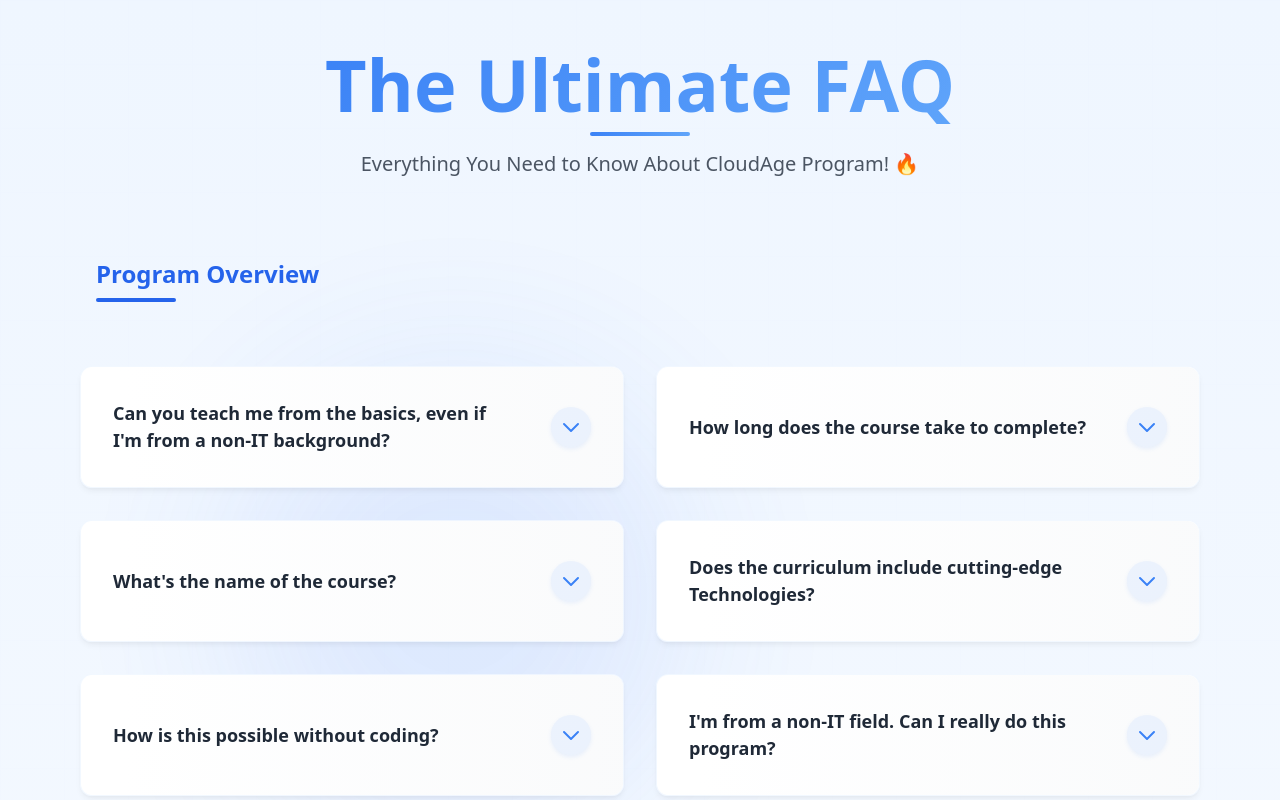
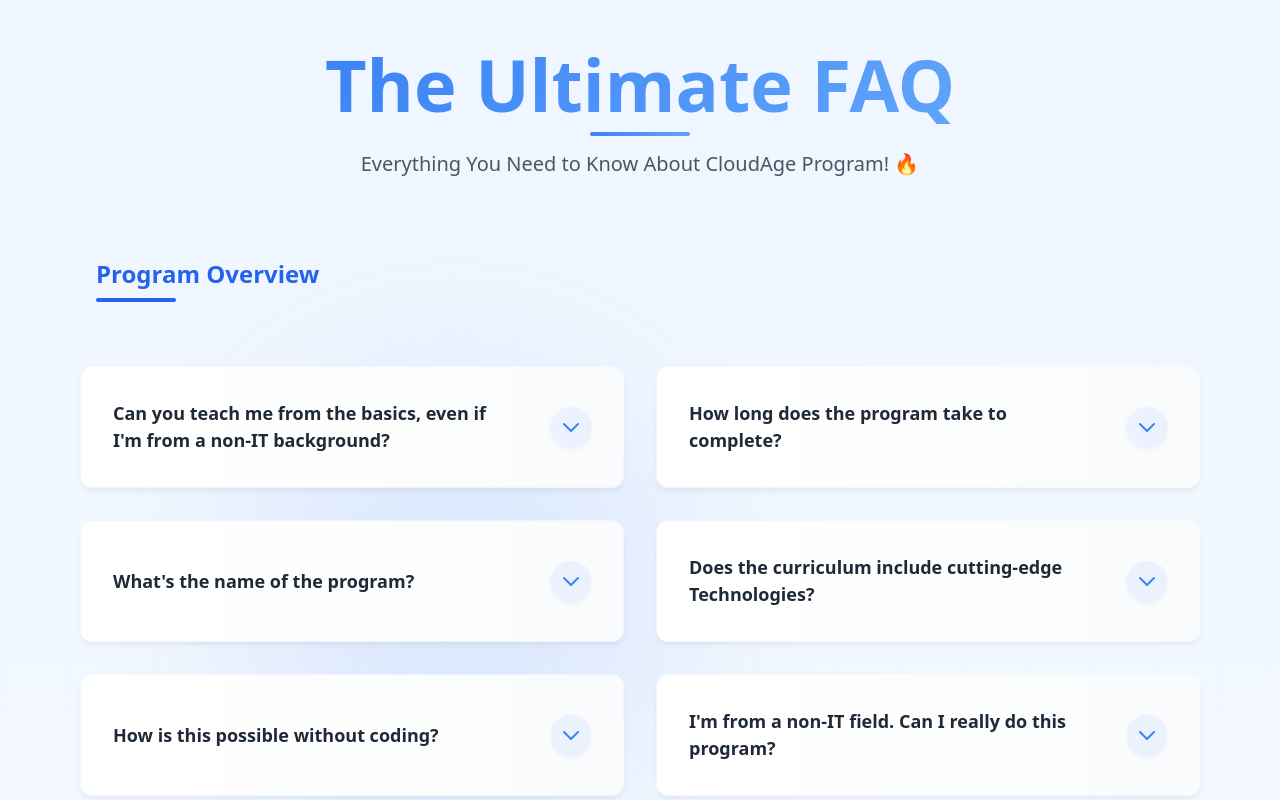
Before and after one commit to zaidzameer010/landing-page, an Angular app: page /faq in a window 1280 px wide. Built offline with nearby package versions, Linux system fonts and the light colour scheme.

Commit message:
course -> program

```diff
--- a/src/app/components/faq/faq.component.ts
+++ b/src/app/components/faq/faq.component.ts
@@ -31,15 +31,15 @@
     const titles = [
       // Program Overview [0-6]
       'Can you teach me from the basics, even if I\'m from a non-IT background?',
-      'How long does the course take to complete?',
-      'What\'s the name of the course?',
+      'How long does the program take to complete?',
+      'What\'s the name of the program?',
       'Does the curriculum include cutting-edge Technologies?',
       'How is this possible without coding?',
       'I\'m from a non-IT field. Can I really do this program?',
       'Does the IT industry value fresh talent?',
 
       // Learning Experience [7-12]
-      'Can I complete this course while working a full-time job?',
+      'Can I complete this program while working a full-time job?',
       'Are online and offline sessions delivered by the same expert trainers?',
       'Will I have access to recorded sessions?',
       'Will I get help during the project completion stage?',
@@ -47,21 +47,21 @@
       'How should I prepare for the program?',
 
       // Career Outcomes [13-19]
-      'Does this course guarantee me a job?',
+      'Does this program guarantee me a job?',
       'How many interview calls will I get for placements?',
       'What industries can I work in after this program?',
       'Can I apply for international job opportunities?',
       'What kind of career growth can I expect?',
       'I\'m a fresh graduate—how do I justify my experience?',
-      'What job roles will this course prepare me for?',
+      'What job roles will this program prepare me for?',
 
       // Program Features [20-25]
-      'Do I need prior programming experience to excel in this course?',
+      'Do I need prior programming experience to excel in this program?',
       'What are the most in-demand tech skills today?',
       'Are trial or demo sessions available?',
       'Can I interact with alumni who successfully completed this programme?',
       'Can I enrol for only the AI specialisation or shorter modules?',
-      'How will this course help me transition into an IT career?',
+      'How will this program help me transition into an IT career?',
 
       // Admissions & Fees [26-30]
       'What is the fee structure and certification costs?',
```
